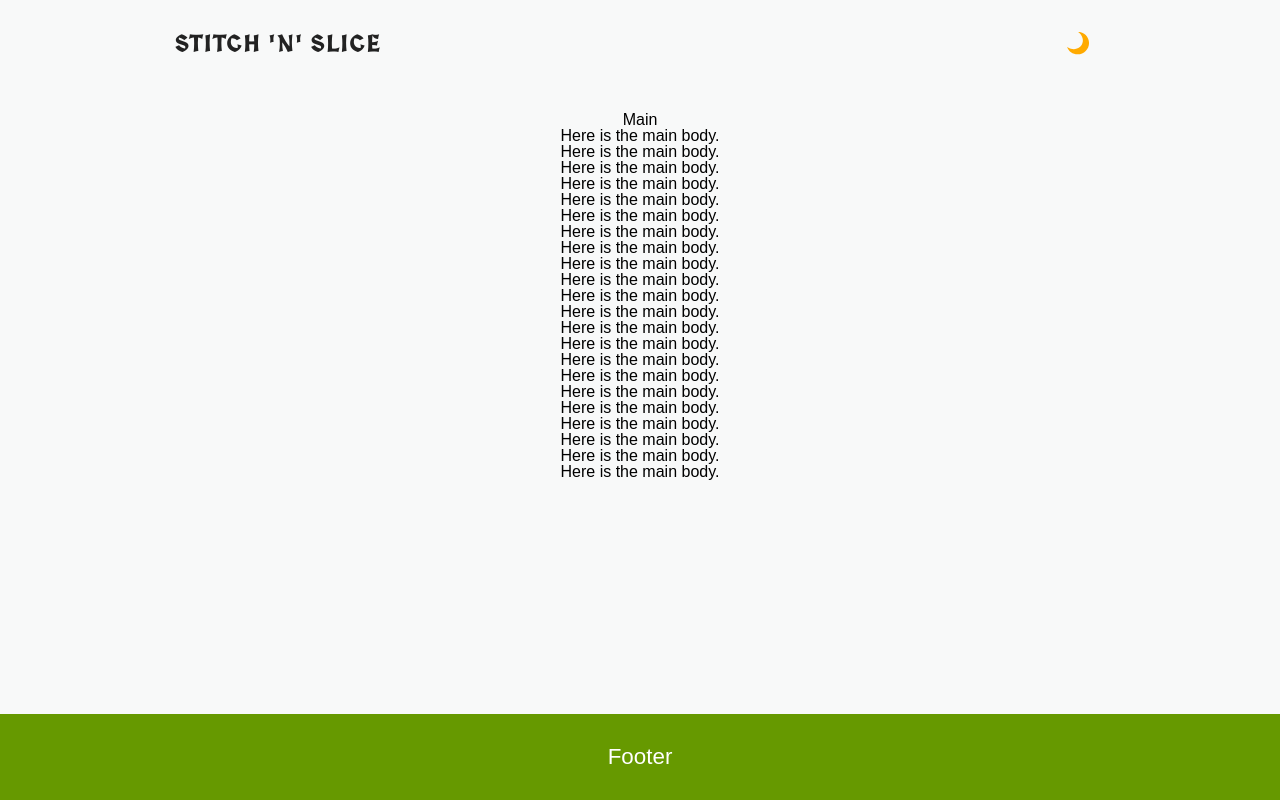
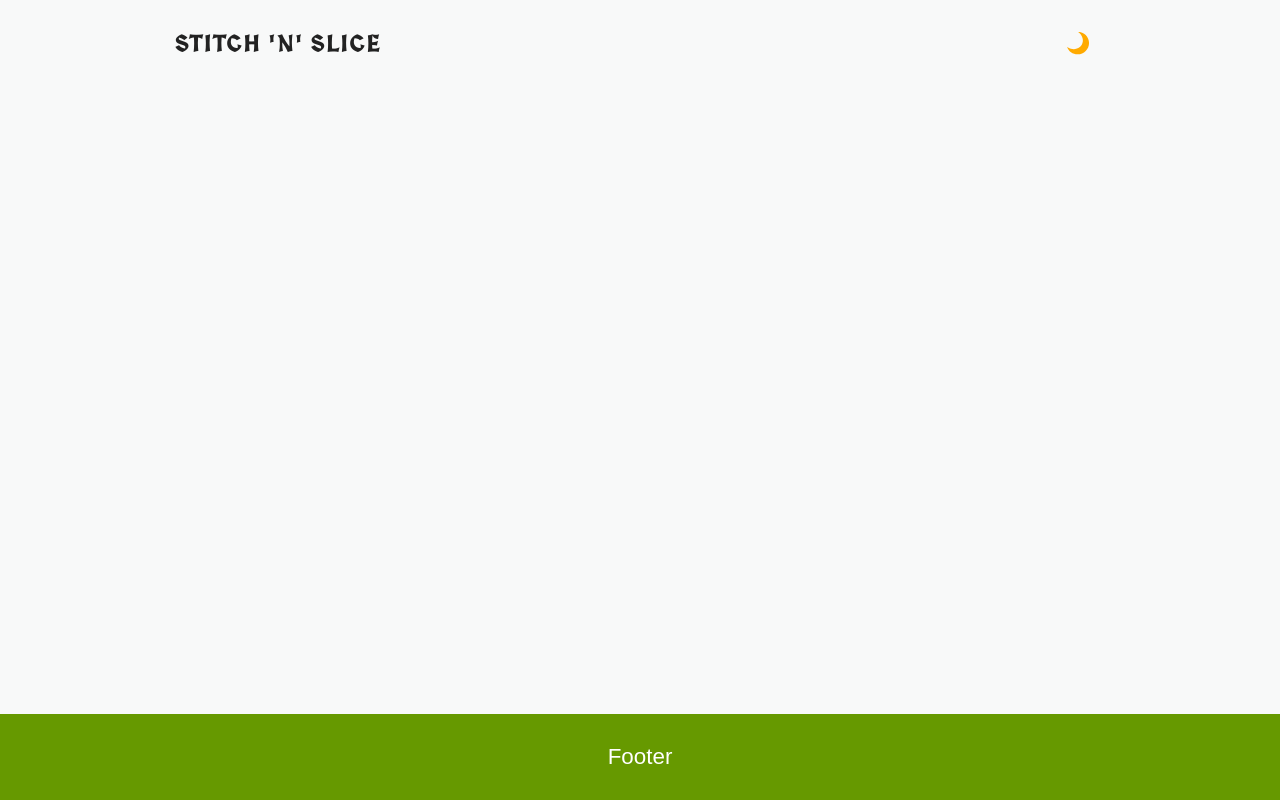
Before and after one commit to sammndhr/pixilz, a React (Create React App) app: page / in a window 1280 px wide. Built offline with nearby package versions, Linux system fonts and the light colour scheme.

Commit message:
Add canvas

```diff
--- a/src/components/App.js
+++ b/src/components/App.js
@@ -1,7 +1,9 @@
 import React, { Component } from 'react'
 import '../styles/App.scss'
 import Navigation from './Navigation.js'
+import Canvas from './Canvas.js'
 import ThemeContext from '../context/ThemeContext'
+
 export default class App extends Component {
   static contextType = ThemeContext
   render() {
@@ -16,29 +18,7 @@ export default class App extends Component {
       <div className={'App container ' + themeClass}>
         <Navigation />
         <main>
-          <h1>Main</h1>
-          <p>Here is the main body.</p>
-          <p>Here is the main body.</p>
-          <p>Here is the main body.</p>
-          <p>Here is the main body.</p>
-          <p>Here is the main body.</p>
-          <p>Here is the main body.</p>
-          <p>Here is the main body.</p>
-          <p>Here is the main body.</p>
-          <p>Here is the main body.</p>
-          <p>Here is the main body.</p>
-          <p>Here is the main body.</p>
-          <p>Here is the main body.</p>
-          <p>Here is the main body.</p>
-          <p>Here is the main body.</p>
-          <p>Here is the main body.</p>
-          <p>Here is the main body.</p>
-          <p>Here is the main body.</p>
-          <p>Here is the main body.</p>
-          <p>Here is the main body.</p>
-          <p>Here is the main body.</p>
-          <p>Here is the main body.</p>
-          <p>Here is the main body.</p>
+          <Canvas />
         </main>
         <footer>Footer</footer>
       </div>
--- /dev/null
+++ b/src/components/Canvas.js
@@ -0,0 +1,46 @@
+import React, { Component } from 'react'
+import test01 from '../images/test01.jpg'
+import test02 from '../images/test02.jpg'
+
+export default class Canvas extends Component {
+  canvasRef = React.createRef()
+  imgRef = React.createRef()
+  divRef = React.createRef()
+
+  drawCanvas = () => {
+    const canvas = this.canvasRef.current
+    const img = this.imgRef.current
+    const imgWrapperDiv = this.divRef.current.children
+    const ctx = canvas.getContext('2d')
+    canvas.width = img.width
+    let totalHeight = 0
+    for (let i = 0; i < imgWrapperDiv.length; i++) {
+      const img = imgWrapperDiv[i]
+      totalHeight += img.height
+    }
+    canvas.height = totalHeight
+    let h = 0
+    for (let i = 0; i < imgWrapperDiv.length; i++) {
+      const img = imgWrapperDiv[i]
+      img.onload = () => {
+        ctx.drawImage(img, 0, h, img.width, img.height)
+        h += img.height
+      }
+    }
+  }
+
+  componentDidMount() {
+    this.drawCanvas()
+  }
+  render() {
+    return (
+      <div>
+        <canvas ref={this.canvasRef} className='canvas' />
+        <div className='images' ref={this.divRef} style={{ display: 'none' }}>
+          <img id='test1' ref={this.imgRef} src={test01} alt='test01' />
+          <img id='test2' src={test02} alt='test02' />
+        </div>
+      </div>
+    )
+  }
+}
```
Also changed, not shown: src/images/test01.jpg (added), src/images/test02.jpg (added).
